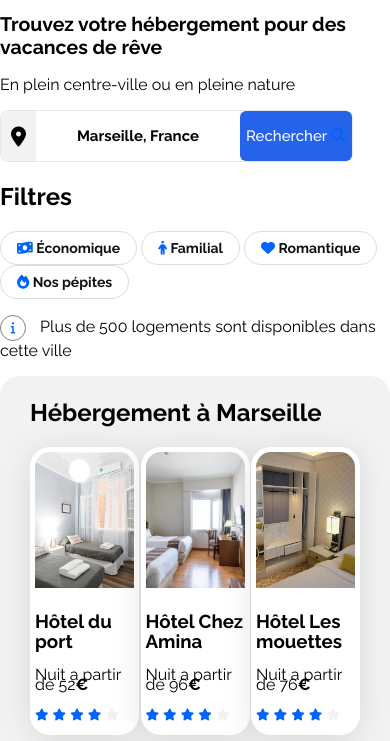
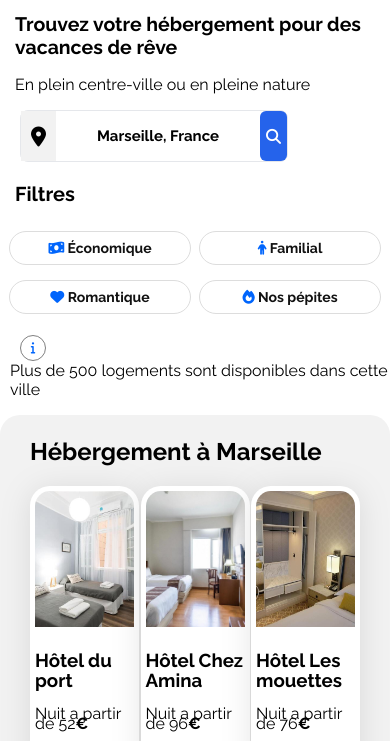
Before and after one commit to salah-87/Booki, a plain HTML site: page index.html in a window 390 px wide. Shown: the part 76-817 px from the top of the page. Drawn offline with Linux system fonts and the light colour scheme.

Commit message:
media qwery mobile

```diff
--- a/css/style.css
+++ b/css/style.css
@@ -119,6 +119,9 @@ height: 100%;
 ::placeholder {
     color: #000;
     opacity: 1;
+}
+.mobile-only {
+    display: none;
 }
 .button-filter {
     justify-content: center;
@@ -410,5 +413,46 @@ footer h3 {
         width: 50%;
         text-align: center;
     }
+    .h1 {
+        margin-left: 15px;
+    }
+    .title-sub {
+        margin-left: 15px;
+    }
+    .search-bar {
+        margin-left: 20px;
+    }
+    .mobile-only {
+        color: #fff;
+        display: block;
+
+    }
+    .desktop-only {
+        display: none;
+    }
+    .button-all {
+        display: flex;
+        flex-wrap: wrap;
+        justify-content: space-around;
+        padding: 5px;
+        row-gap: 15px;
+    }
+    .button-filter {
+        width: 48%;
+    }
+    .fa-info {
+        margin-left: 10px;
+    }
+    .infobar-msg {
+        margin-left: 10px;
+    }
+    .infobar-msg span {
+        display: flex;
+    }
+    .filtre {
+        font-size: 20px;
+        margin-left: 15px;
+    }
+
 
 }
--- a/index.html
+++ b/index.html
@@ -37,7 +37,7 @@
           <div class="h1">
             <h1>Trouvez votre hébergement pour des vacances de rêve</h1>
           </div>
-          <p>En plein centre-ville ou en pleine nature</p>
+          <p class="title-sub">En plein centre-ville ou en pleine nature</p>
           <form class="search-bar">
             <div class="icon-loc">
               <i class="fa-solid fa-location-dot fa-lg"></i>
@@ -49,12 +49,8 @@
               name="destination"
               placeholder="Marseille, France"
             />
-            <button
-              class="research desktop-only"
-              type="submit"
-              aria-label="Rechercher"
-            >
-              <span> Rechercher </span>
+            <button class="research" type="submit" aria-label="Rechercher">
+              <span class="desktop-only"> Rechercher </span>
               <i class="fa-solid fa-magnifying-glass mobile-only"></i>
             </button>
           </form>
@@ -84,7 +80,9 @@
           </div>
           <p class="infobar-msg">
             <i class="fa-solid fa-info"></i>
-            Plus de 500 logements sont disponibles dans cette ville
+            <span>
+              Plus de 500 logements sont disponibles dans cette ville</span
+            >
           </p>
         </section>
         <div class="hebergements-and-populaires">
```
